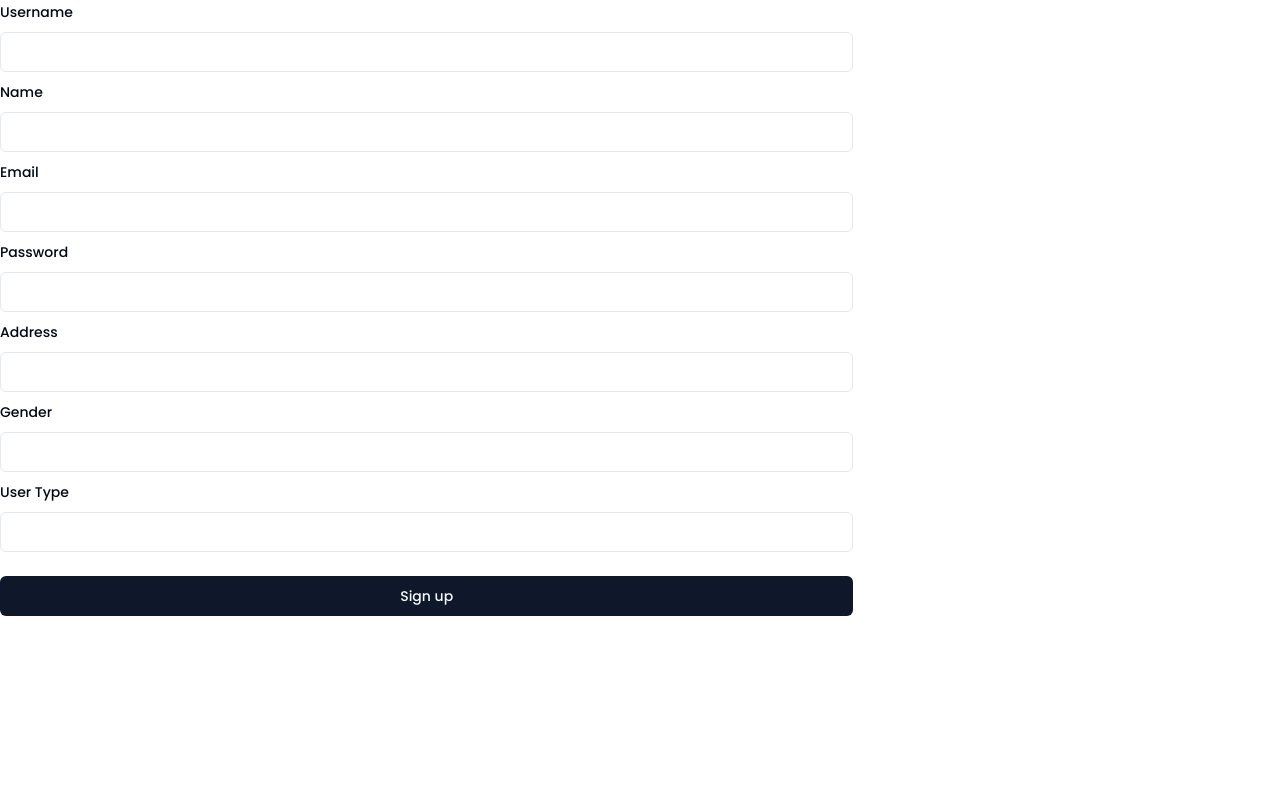
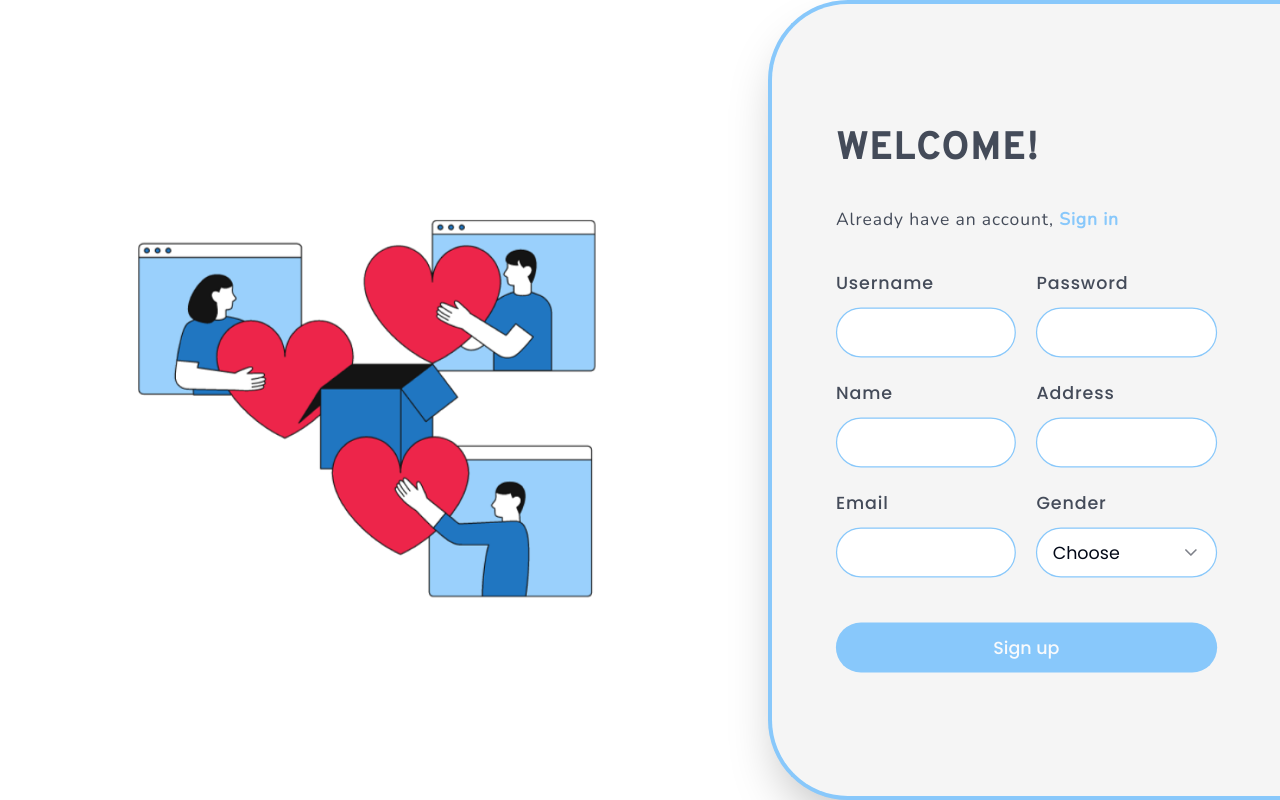
Before and after one commit to AlexandruPaul21/collective-project, a React (Vite) app in the folder application/rter-frontend/: page /sign-up in a window 1280 px wide. Built offline with nearby package versions, Linux system fonts and the light colour scheme.

Commit message:
pretty ui signup & login

```diff
--- a/application/rter-frontend/package.json
+++ b/application/rter-frontend/package.json
@@ -17,6 +17,7 @@
     "@radix-ui/react-label": "^2.0.2",
     "@radix-ui/react-navigation-menu": "^1.1.4",
     "@radix-ui/react-scroll-area": "^1.0.5",
+    "@radix-ui/react-select": "^2.0.0",
     "@radix-ui/react-slot": "^1.0.2",
     "@radix-ui/react-toast": "^1.1.5",
     "@types/react-router-dom": "^5.3.3",
--- a/application/rter-frontend/src/components/SignInForm.tsx
+++ b/application/rter-frontend/src/components/SignInForm.tsx
@@ -1,10 +1,10 @@
-"use client"
+"use client";
 
-import {zodResolver} from "@hookform/resolvers/zod"
-import {useForm} from "react-hook-form"
-import * as z from "zod"
+import { zodResolver } from "@hookform/resolvers/zod";
+import { useForm } from "react-hook-form";
+import * as z from "zod";
 
-import {Button} from "@/components/ui/button"
+import { Button } from "@/components/ui/button";
 import {
   Form,
   FormControl,
@@ -12,54 +12,49 @@
   FormItem,
   FormLabel,
   FormMessage,
-} from "@/components/ui/form"
-import {Input} from "@/components/ui/input"
-// import { toast } from "@/components/ui/use-toast"
+} from "@/components/ui/form";
+import { Input } from "@/components/ui/input";
 
 const FormSchema = z.object({
-    email: z.string(),
-    password: z.string()
-})
+  username: z.string().min(1).max(10),
+  password: z.string().min(1).max(10),
+});
 
 export function SignUpForm() {
   const form = useForm<z.infer<typeof FormSchema>>({
     resolver: zodResolver(FormSchema),
     defaultValues: {
-            email: "",
+      username: "",
       password: "",
     },
-    })
+  });
 
   function onSubmit(/* data: z.infer<typeof FormSchema>*/) {
-        // toast({
-        //     title: "You submitted the following values:",
-        //     description: (
-        //         <pre className="mt-2 w-[340px] rounded-md bg-slate-950 p-4">
-        //   <code className="text-white">{JSON.stringify(data, null, 2)}</code>
-        // </pre>
-        //     ),
-        // })
     alert("submit");
   }
 
   return (
-        <div className='w-full'>
+    <div className="">
       <Form {...form}>
-                <form onSubmit={form.handleSubmit(onSubmit)} className="w-2/3 space-y-6">
-
-                    <div className="space-y-2">
+        <form onSubmit={form.handleSubmit(onSubmit)} className="space-y-6">
+          <div className="space-y-5">
             {/*  USERNAME  */}
             <FormField
               control={form.control}
-                            name="email"
-                            render={({field}) => (
+              name="username"
+              render={({ field }) => (
                 <FormItem>
-                                    <FormLabel>Email</FormLabel>
+                  <FormLabel className="text-darkgray tracking-wider">
+                    Username
+                  </FormLabel>
                   <FormControl>
-                                        <Input placeholder="shadcn" {...field} />
+                    <Input
+                      {...field}
+                      className="border-lightblu rounded-full border-[1px]"
+                    />
                   </FormControl>
 
-                                    <FormMessage/>
+                  <FormMessage />
                 </FormItem>
               )}
             />
@@ -68,26 +63,36 @@
             <FormField
               control={form.control}
               name="password"
-                            render={({field}) => (
+              render={({ field }) => (
                 <FormItem>
-                                    <FormLabel>Password</FormLabel>
+                  <FormLabel className="text-darkgray tracking-wider">
+                    Password
+                  </FormLabel>
                   <FormControl>
-                                        <Input placeholder="Enter your password" {...field} />
+                    <Input
+                      {...field}
+                      type="password"
+                      className="border-lightblu marker:text-lightblu rounded-full border-[1px]"
+                    />
                   </FormControl>
 
-                                    <FormMessage/>
+                  <FormMessage />
                 </FormItem>
               )}
             />
           </div>
 
-
           {/*  SIBMIT BUTTON  */}
-                    <Button className="w-full mt-6" type="submit">Sign in</Button>
+          <Button
+            className="bg-lightblu w-full rounded-full hover:bg-[#2076C1]"
+            type="submit"
+          >
+            Sign in
+          </Button>
         </form>
       </Form>
     </div>
-    )
+  );
 }
 
 export default SignUpForm;
--- a/application/rter-frontend/src/components/SignUpForm.tsx
+++ b/application/rter-frontend/src/components/SignUpForm.tsx
@@ -1,10 +1,10 @@
-"use client"
+"use client";
 
-import {zodResolver} from "@hookform/resolvers/zod"
-import {useForm} from "react-hook-form"
-import * as z from "zod"
+import { zodResolver } from "@hookform/resolvers/zod";
+import { useForm } from "react-hook-form";
+import * as z from "zod";
 
-import {Button} from "@/components/ui/button"
+import { Button } from "@/components/ui/button";
 import {
   Form,
   FormControl,
@@ -12,19 +12,25 @@
   FormItem,
   FormLabel,
   FormMessage,
-} from "@/components/ui/form"
-import {Input} from "@/components/ui/input"
-// import { toast } from "@/components/ui/use-toast"
+} from "@/components/ui/form";
+import { Input } from "@/components/ui/input";
+import {
+  Select,
+  SelectContent,
+  SelectItem,
+  SelectTrigger,
+  SelectValue,
+} from "./ui/select";
 
 const FormSchema = z.object({
-    username: z.string(),
-    email: z.string(),
-    password: z.string(),
-    name: z.string(),
-    address: z.string(),
-    gender: z.string(),
-    userType: z.string(),
-})
+  username: z.string().min(5),
+  email: z.string().min(5),
+  password: z.string().min(5),
+  name: z.string().min(5),
+  address: z.string().min(5),
+  gender: z.string().min(5),
+  userType: z.string().min(5),
+});
 
 export function SignUpForm() {
   const form = useForm<z.infer<typeof FormSchema>>({
@@ -37,40 +43,37 @@
       address: "",
       gender: "",
       userType: "",
-
     },
-    })
+  });
 
   function onSubmit(/* data: z.infer<typeof FormSchema>*/) {
-        // toast({
-        //     title: "You submitted the following values:",
-        //     description: (
-        //         <pre className="mt-2 w-[340px] rounded-md bg-slate-950 p-4">
-        //   <code className="text-white">{JSON.stringify(data, null, 2)}</code>
-        // </pre>
-        //     ),
-        // })
     alert("submit");
   }
 
   return (
-        <div className='w-full'>
+    <div>
       <Form {...form}>
-                <form onSubmit={form.handleSubmit(onSubmit)} className="w-2/3 space-y-6">
-
-                    <div className="space-y-2">
+        <form onSubmit={form.handleSubmit(onSubmit)} className="">
+          <div className="flex">
+            <div className="mr-2 w-full space-y-4">
               {/*  USERNAME  */}
               <FormField
                 control={form.control}
                 name="username"
-                            render={({field}) => (
+                render={({ field }) => (
                   <FormItem>
-                                    <FormLabel>Username</FormLabel>
+                    <FormLabel className="text-darkgray tracking-wider">
+                      Username
+                    </FormLabel>
                     <FormControl>
-                                        <Input placeholder="" {...field} />
+                      <Input
+                        placeholder=""
+                        {...field}
+                        className="border-lightblu rounded-full border-[1px] "
+                      />
                     </FormControl>
 
-                                    <FormMessage/>
+                    <FormMessage />
                   </FormItem>
                 )}
               />
@@ -79,14 +82,20 @@
               <FormField
                 control={form.control}
                 name="name"
-                            render={({field}) => (
+                render={({ field }) => (
                   <FormItem>
-                                    <FormLabel>Name</FormLabel>
+                    <FormLabel className="text-darkgray tracking-wider">
+                      Name
+                    </FormLabel>
                     <FormControl>
-                                        <Input placeholder="" {...field} />
+                      <Input
+                        placeholder=""
+                        {...field}
+                        className="border-lightblu rounded-full border-[1px]"
+                      />
                     </FormControl>
 
-                                    <FormMessage/>
+                    <FormMessage />
                   </FormItem>
                 )}
               />
@@ -95,30 +104,45 @@
               <FormField
                 control={form.control}
                 name="email"
-                            render={({field}) => (
+                render={({ field }) => (
                   <FormItem>
-                                    <FormLabel>Email</FormLabel>
+                    <FormLabel className="text-darkgray tracking-wider">
+                      Email
+                    </FormLabel>
                     <FormControl>
-                                        <Input placeholder="" {...field} />
+                      <Input
+                        placeholder=""
+                        {...field}
+                        className="border-lightblu rounded-full border-[1px]"
+                      />
                     </FormControl>
 
-                                    <FormMessage/>
+                    <FormMessage />
                   </FormItem>
                 )}
               />
+            </div>
 
+            <div className="ml-2 w-full space-y-4">
               {/*  PASSWORD  */}
               <FormField
                 control={form.control}
                 name="password"
-                            render={({field}) => (
+                render={({ field }) => (
                   <FormItem>
-                                    <FormLabel>Password</FormLabel>
+                    <FormLabel className="text-darkgray tracking-wider">
+                      Password
+                    </FormLabel>
                     <FormControl>
-                                        <Input placeholder="" {...field} />
+                      <Input
+                        placeholder=""
+                        {...field}
+                        className="border-lightblu rounded-full border-[1px]"
+                        type="password"
+                      />
                     </FormControl>
 
-                                    <FormMessage/>
+                    <FormMessage />
                   </FormItem>
                 )}
               />
@@ -127,14 +151,20 @@
               <FormField
                 control={form.control}
                 name="address"
-                            render={({field}) => (
+                render={({ field }) => (
                   <FormItem>
-                                    <FormLabel>Address</FormLabel>
+                    <FormLabel className="text-darkgray tracking-wider">
+                      Address
+                    </FormLabel>
                     <FormControl>
-                                        <Input placeholder="" {...field} />
+                      <Input
+                        placeholder=""
+                        {...field}
+                        className="border-lightblu rounded-full border-[1px]"
+                      />
                     </FormControl>
 
-                                    <FormMessage/>
+                    <FormMessage />
                   </FormItem>
                 )}
               />
@@ -143,43 +173,44 @@
               <FormField
                 control={form.control}
                 name="gender"
-                            render={({field}) => (
+                render={({ field }) => (
                   <FormItem>
-                                    <FormLabel>Gender</FormLabel>
+                    <FormLabel className="text-darkgray tracking-wider">
+                      Gender
+                    </FormLabel>
                     <FormControl>
-                                        <Input placeholder="" {...field} />
+                      <Select
+                        {...field}
+                        onValueChange={field.onChange}
+                        defaultValue={field.value}
+                      >
+                        <SelectTrigger className="border-lightblu rounded-full border-[1px]">
+                          <SelectValue placeholder="Choose" />
+                        </SelectTrigger>
+                        <SelectContent>
+                          <SelectItem value="MALE">Male</SelectItem>
+                          <SelectItem value="FEMALE">Female</SelectItem>
+                        </SelectContent>
+                      </Select>
                     </FormControl>
-
-                                    <FormMessage/>
+                    <FormMessage />
                   </FormItem>
                 )}
               />
-
-                        {/*  USER TYPE  */}
-                        <FormField
-                            control={form.control}
-                            name="userType"
-                            render={({field}) => (
-                                <FormItem>
-                                    <FormLabel>User Type</FormLabel>
-                                    <FormControl>
-                                        <Input placeholder="" {...field} />
-                                    </FormControl>
-
-                                    <FormMessage/>
-                                </FormItem>
-                            )}
-                        />
-
+            </div>
           </div>
 
-
-                    {/*  SIBMIT BUTTON  */}
-                    <Button className="w-full mt-6" type="submit">Sign up</Button>
+          {/*  SUBMIT BUTTON  */}
+          <Button
+            className="bg-lightblu mt-9 w-full rounded-full hover:bg-[#2076C1]"
+            type="submit"
+          >
+            Sign up
+          </Button>
         </form>
       </Form>
     </div>
-    )
+  );
 }
 
 export default SignUpForm;
--- /dev/null
+++ b/application/rter-frontend/src/components/ui/select.tsx
@@ -0,0 +1,158 @@
+import * as React from "react"
+import * as SelectPrimitive from "@radix-ui/react-select"
+import { Check, ChevronDown, ChevronUp } from "lucide-react"
+
+import { cn } from "@/lib/utils"
+
+const Select = SelectPrimitive.Root
+
+const SelectGroup = SelectPrimitive.Group
+
+const SelectValue = SelectPrimitive.Value
+
+const SelectTrigger = React.forwardRef<
+  React.ElementRef<typeof SelectPrimitive.Trigger>,
+  React.ComponentPropsWithoutRef<typeof SelectPrimitive.Trigger>
+>(({ className, children, ...props }, ref) => (
+  <SelectPrimitive.Trigger
+    ref={ref}
+    className={cn(
+      "flex h-10 w-full items-center justify-between rounded-md border border-input bg-background px-3 py-2 text-sm ring-offset-background placeholder:text-muted-foreground focus:outline-none focus:ring-2 focus:ring-ring focus:ring-offset-2 disabled:cursor-not-allowed disabled:opacity-50 [&>span]:line-clamp-1",
+      className
+    )}
+    {...props}
+  >
+    {children}
+    <SelectPrimitive.Icon asChild>
+      <ChevronDown className="h-4 w-4 opacity-50" />
+    </SelectPrimitive.Icon>
+  </SelectPrimitive.Trigger>
+))
+SelectTrigger.displayName = SelectPrimitive.Trigger.displayName
+
+const SelectScrollUpButton = React.forwardRef<
+  React.ElementRef<typeof SelectPrimitive.ScrollUpButton>,
+  React.ComponentPropsWithoutRef<typeof SelectPrimitive.ScrollUpButton>
+>(({ className, ...props }, ref) => (
+  <SelectPrimitive.ScrollUpButton
+    ref={ref}
+    className={cn(
+      "flex cursor-default items-center justify-center py-1",
+      className
+    )}
+    {...props}
+  >
+    <ChevronUp className="h-4 w-4" />
+  </SelectPrimitive.ScrollUpButton>
+))
+SelectScrollUpButton.displayName = SelectPrimitive.ScrollUpButton.displayName
+
+const SelectScrollDownButton = React.forwardRef<
+  React.ElementRef<typeof SelectPrimitive.ScrollDownButton>,
+  React.ComponentPropsWithoutRef<typeof SelectPrimitive.ScrollDownButton>
+>(({ className, ...props }, ref) => (
+  <SelectPrimitive.ScrollDownButton
+    ref={ref}
+    className={cn(
+      "flex cursor-default items-center justify-center py-1",
+      className
+    )}
+    {...props}
+  >
+    <ChevronDown className="h-4 w-4" />
+  </SelectPrimitive.ScrollDownButton>
+))
+SelectScrollDownButton.displayName =
+  SelectPrimitive.ScrollDownButton.displayName
+
+const SelectContent = React.forwardRef<
+  React.ElementRef<typeof SelectPrimitive.Content>,
+  React.ComponentPropsWithoutRef<typeof SelectPrimitive.Content>
+>(({ className, children, position = "popper", ...props }, ref) => (
+  <SelectPrimitive.Portal>
+    <SelectPrimitive.Content
+      ref={ref}
+      className={cn(
+        "relative z-50 max-h-96 min-w-[8rem] overflow-hidden rounded-md border bg-popover text-popover-foreground shadow-md data-[state=open]:animate-in data-[state=closed]:animate-out data-[state=closed]:fade-out-0 data-[state=open]:fade-in-0 data-[state=closed]:zoom-out-95 data-[state=open]:zoom-in-95 data-[side=bottom]:slide-in-from-top-2 data-[side=left]:slide-in-from-right-2 data-[side=right]:slide-in-from-left-2 data-[side=top]:slide-in-from-bottom-2",
+        position === "popper" &&
+          "data-[side=bottom]:translate-y-1 data-[side=left]:-translate-x-1 data-[side=right]:translate-x-1 data-[side=top]:-translate-y-1",
+        className
+      )}
+      position={position}
+      {...props}
+    >
+      <SelectScrollUpButton />
+      <SelectPrimitive.Viewport
+        className={cn(
+          "p-1",
+          position === "popper" &&
+            "h-[var(--radix-select-trigger-height)] w-full min-w-[var(--radix-select-trigger-width)]"
+        )}
+      >
+        {children}
+      </SelectPrimitive.Viewport>
+      <SelectScrollDownButton />
+    </SelectPrimitive.Content>
+  </SelectPrimitive.Portal>
+))
+SelectContent.displayName = SelectPrimitive.Content.displayName
+
+const SelectLabel = React.forwardRef<
+  React.ElementRef<typeof SelectPrimitive.Label>,
+  React.ComponentPropsWithoutRef<typeof SelectPrimitive.Label>
+>(({ className, ...props }, ref) => (
+  <SelectPrimitive.Label
+    ref={ref}
+    className={cn("py-1.5 pl-8 pr-2 text-sm font-semibold", className)}
+    {...props}
+  />
+))
+SelectLabel.displayName = SelectPrimitive.Label.displayName
+
+const SelectItem = React.forwardRef<
+  React.ElementRef<typeof SelectPrimitive.Item>,
+  React.ComponentPropsWithoutRef<typeof SelectPrimitive.Item>
+>(({ className, children, ...props }, ref) => (
+  <SelectPrimitive.Item
+    ref={ref}
+    className={cn(
+      "relative flex w-full cursor-default select-none items-center rounded-sm py-1.5 pl-8 pr-2 text-sm outline-none focus:bg-accent focus:text-accent-foreground data-[disabled]:pointer-events-none data-[disabled]:opacity-50",
+      className
+    )}
+    {...props}
+  >
+    <span className="absolute left-2 flex h-3.5 w-3.5 items-center justify-center">
+      <SelectPrimitive.ItemIndicator>
+        <Check className="h-4 w-4" />
+      </SelectPrimitive.ItemIndicator>
+    </span>
+
+    <SelectPrimitive.ItemText>{children}</SelectPrimitive.ItemText>
+  </SelectPrimitive.Item>
+))
+SelectItem.displayName = SelectPrimitive.Item.displayName
+
+const SelectSeparator = React.forwardRef<
+  React.ElementRef<typeof SelectPrimitive.Separator>,
+  React.ComponentPropsWithoutRef<typeof SelectPrimitive.Separator>
+>(({ className, ...props }, ref) => (
+  <SelectPrimitive.Separator
+    ref={ref}
+    className={cn("-mx-1 my-1 h-px bg-muted", className)}
+    {...props}
+  />
+))
+SelectSeparator.displayName = SelectPrimitive.Separator.displayName
+
+export {
+  Select,
+  SelectGroup,
+  SelectValue,
+  SelectTrigger,
+  SelectContent,
+  SelectLabel,
+  SelectItem,
+  SelectSeparator,
+  SelectScrollUpButton,
+  SelectScrollDownButton,
+}
--- a/application/rter-frontend/src/index.css
+++ b/application/rter-frontend/src/index.css
@@ -1,3 +1,6 @@
+@import url('https://fonts.googleapis.com/css2?family=Nunito:wght@300&display=swap');
+@import url('https://fonts.googleapis.com/css2?family=Overpass:wght@500&display=swap');
+
 @tailwind base;
 @tailwind components;
 @tailwind utilities;
--- a/application/rter-frontend/src/pages/auth/SignUpPage.tsx
+++ b/application/rter-frontend/src/pages/auth/SignUpPage.tsx
@@ -1,7 +1,44 @@
 import SignUpForm from "@/components/SignUpForm";
+import logo from "./LoginImage.png";
+import { Link } from "react-router-dom";
 
 const SignUpPage = () => {
-    return <div> <SignUpForm/></div>
+  return (
+    <div className="">
+      <div className="flex h-screen w-full">
+        {/* IMAGE */}
+        <div className="flex-column flex w-3/5 items-center justify-center ">
+          <img
+            className="sm:p-[80px] lg:p-[100px]"
+            src={logo}
+            alt="login img"
+          />
+        </div>
+
+        {/* SIGNUP FORM */}
+        <div
+          className=" flex w-2/5 flex-col items-center justify-center rounded-l-[80px] border-b-4  border-l-4 border-t-4
+         border-[#88C8FB] bg-[#F5F5F5] shadow-2xl"
+        >
+          <div className="w-3/5 scale-125 space-y-7">
+            <div className="font-overpass text-darkgray  text-3xl font-extrabold tracking-wider">
+              WELCOME!
+            </div>
+            <div className="font-nunito text-darkgray  font] text-sm tracking-wider">
+              Already have an account,{" "}
+              <Link
+                to="/sign-in"
+                className="text-lightblu font-semibold hover:text-[#2076C1]"
+              >
+                Sign in
+              </Link>
+            </div>
+            <SignUpForm />
+          </div>
+        </div>
+      </div>
+    </div>
+  );
 };
 
 export default SignUpPage;
--- a/application/rter-frontend/tailwind.config.js
+++ b/application/rter-frontend/tailwind.config.js
@@ -2,11 +2,11 @@
 module.exports = {
   darkMode: ["class"],
   content: [
-    './pages/**/*.{ts,tsx}',
-    './components/**/*.{ts,tsx}',
-    './app/**/*.{ts,tsx}',
-    './src/**/*.{ts,tsx}',
-	],
+    "./pages/**/*.{ts,tsx}",
+    "./components/**/*.{ts,tsx}",
+    "./app/**/*.{ts,tsx}",
+    "./src/**/*.{ts,tsx}",
+  ],
   theme: {
     container: {
       center: true,
@@ -14,6 +14,14 @@
       screens: {
         "2xl": "1400px",
       },
+    },
+    colors: {
+      lightblu: "#88C8FB",
+      darkgray: "#444B59",
+    },
+    fontFamily: {
+      nunito: ["nunito", "sans-serif"],
+      overpass: ["Overpass", "sans-serif"],
     },
     extend: {
       colors: {
@@ -76,4 +84,4 @@
     },
   },
   plugins: [require("tailwindcss-animate")],
-}
+};
```
Also changed, not shown: application/rter-frontend/src/pages/auth/SignInPage.tsx (+37 -2 lines), application/rter-frontend/src/pages/auth/LoginImage.png (added). Lines whose indentation alone changed are shown as unchanged.
